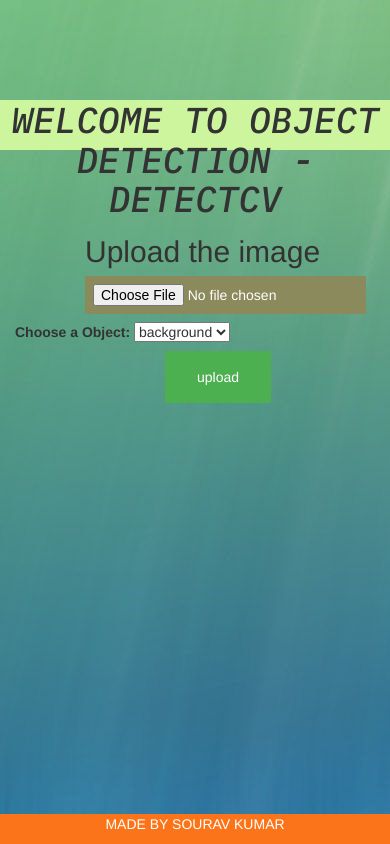
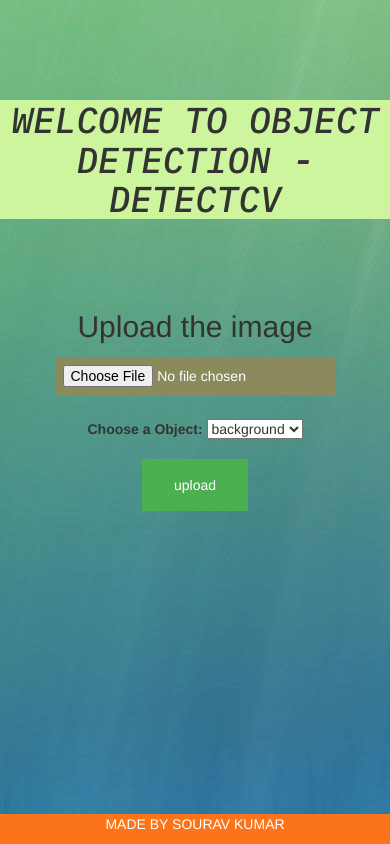
Before and after one commit to souravs17031999/Object-Detection-MobileNet-cv, a plain HTML site: page object_detect_flask/templates/index.html in a window 390 px wide. Drawn offline with nearby package versions, Linux system fonts and the light colour scheme.

Commit message:
update alignment - optimizing for mobile

```diff
--- a/object_detect_flask/templates/index.html
+++ b/object_detect_flask/templates/index.html
@@ -57,22 +57,21 @@
 
     .new{animation-name:myanime;
     	width:auto;
-    	height:50px;
+    	height:auto;
     	animation-duration:4s;
     	animation-iteration-count:infinite;
     }
 
     @media only screen and (max-width: 768px) {
-
-    h2 {margin:4px 2px 8px 70px; }
+    h2 {text-align: center;}
      input[type=submit]{
       background-color: #4CAF50;
       border: none;
       color: white;
       padding: 16px 32px;
       text-decoration: none;
-      margin: 4px 2px 8px 150px;
       cursor: pointer;
+      margin: 0 auto
     }
     input[type=file]{
     background-color: #8a8a5c;
@@ -80,8 +79,20 @@
       color: white;
       padding: 8px 8px;
       text-decoration: none;
-      margin: 4px 2px 8px 70px;;
       cursor: pointer;
+      display: inline-block;
+    }
+    .upload{
+      text-align: center;
+    }
+    .submit{
+      text-align: center;
+    }
+    .drop-down{
+      text-align: center;
+    }
+    label{
+      margin: 0 auto
     }
     }
   </style>
@@ -94,14 +105,18 @@
         <h1>WELCOME TO OBJECT DETECTION  - DETECTCV</h1>
       </div>
     </div>
-    <br><br><br><br>
+    <br><br><br>
     <div class="row">
       <div class="col-sm-4">
       </div>
     <div class="col-sm-4">
       <h2>Upload the image</h2>
   	<form method="POST" enctype=multipart/form-data>
-  		<input type="file" name="file">
+      <div class = "upload">
+  		  <input type="file" name="file">
+      </div>
+      <br>
+      <div class = "drop-down">
       <label for="object">Choose a Object:</label>
         <select id="object" name="object">
           <option value="background">background</option>
@@ -126,7 +141,11 @@
           <option value="train">train</option>
           <option value="tvmonitor">tvmonitor</option>
         </select>
-  		<input type="submit" value="upload">
+      </div>
+        <br>
+      <div class = "submit">
+  		  <input type="submit" value="upload">
+      </div>
   	</form>
     </div>
   </div>
```
